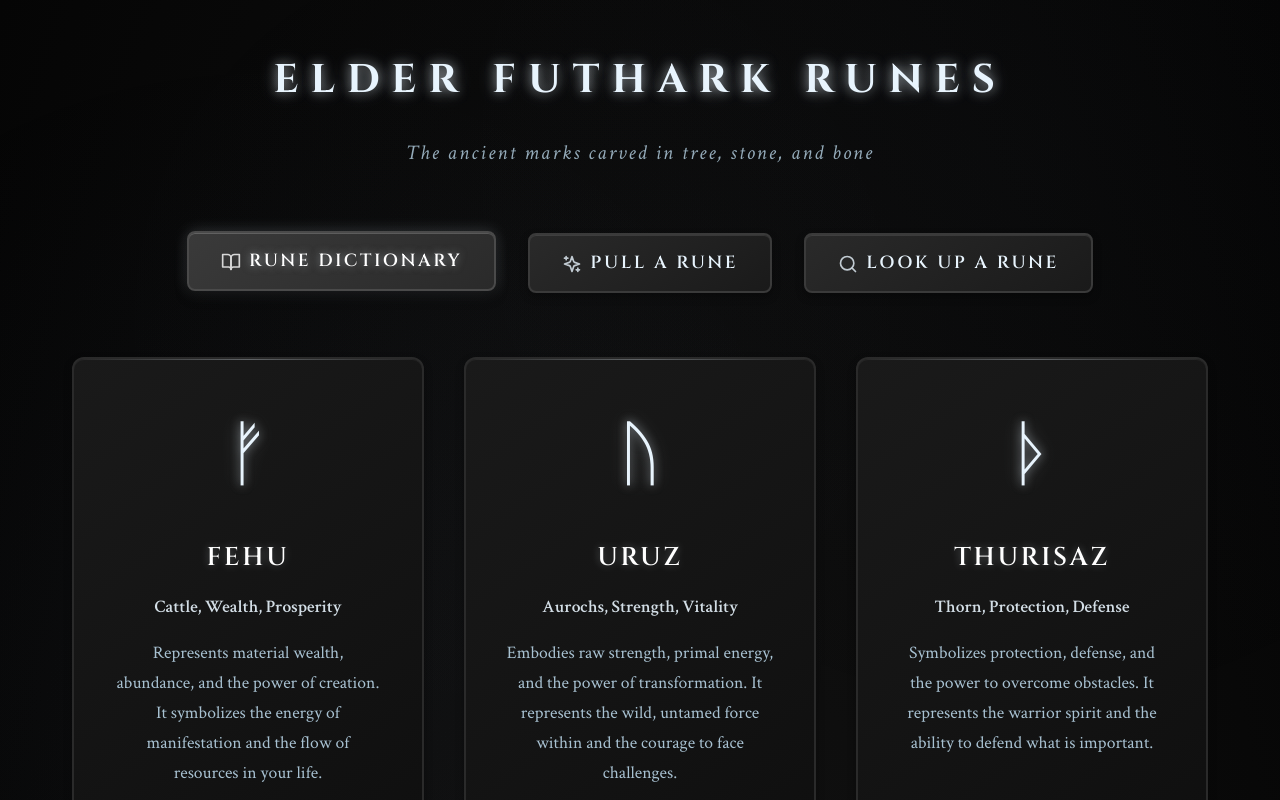
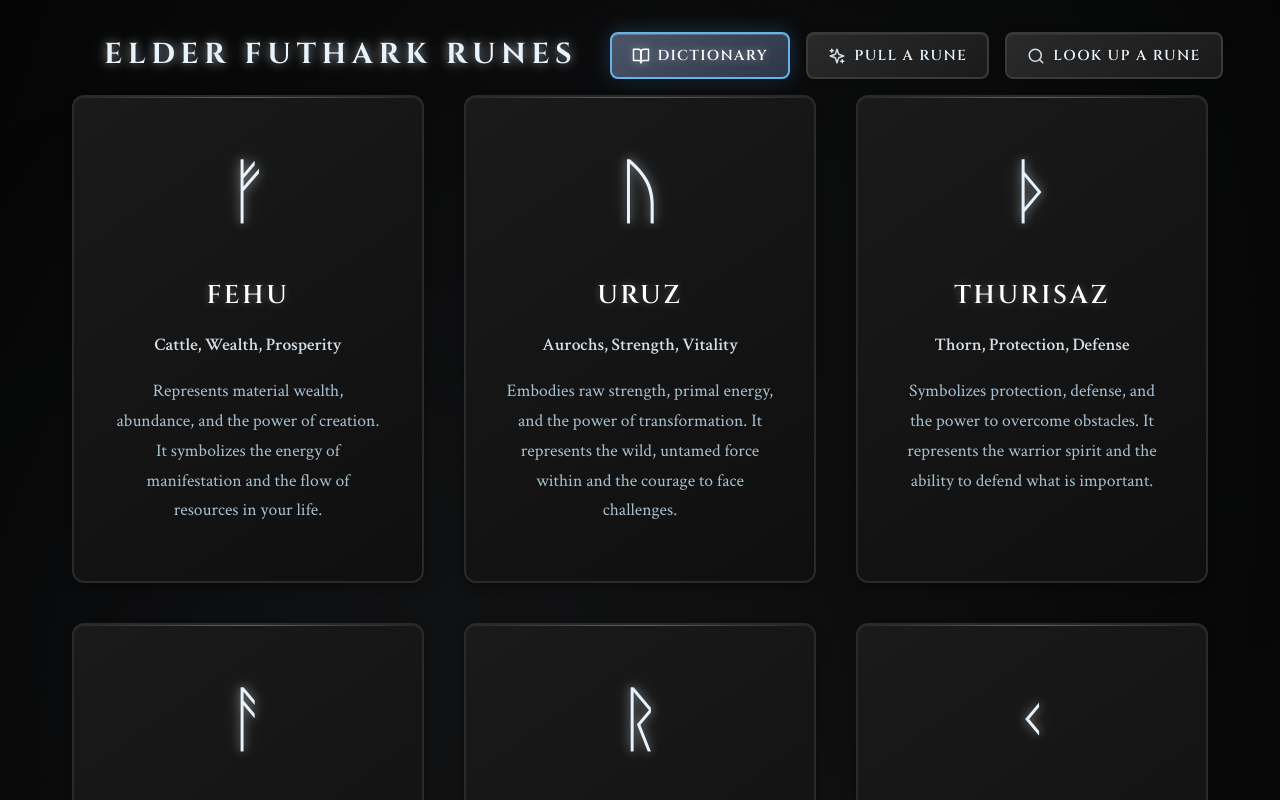
Before and after one commit to katalinkult/runes, a React (Vite) app: page / in a window 1280 px wide. Shown: the top 800 px of the page. Built offline with nearby package versions, Linux system fonts and the light colour scheme.

Commit message:
Menu bar added

```diff
--- a/src/App.tsx
+++ b/src/App.tsx
@@ -95,38 +95,37 @@ function App() {
 
   return (
     <div className="container">
-      <header className="header">
-        <h1 style={{ fontSize: activeTab === 'daily' ? '1.5rem' : '2.5rem' }}>
-          Elder Futhark Runes
-        </h1>
-        {activeTab === 'dictionary' && (
-          <p>The ancient marks carved in tree, stone, and bone</p>
-        )}
-      </header>
+      <div className="top-band">
+        <div className="top-band-content">
+          <h1 className="app-title">Elder Futhark Runes</h1>
 
-      <nav className="nav-tabs">
+          <nav className="top-nav">
             <button
-          className={`nav-tab ${activeTab === 'dictionary' ? 'active' : ''}`}
+              className={`nav-button ${activeTab === 'dictionary' ? 'active' : ''}`}
               onClick={() => handleTabChange('dictionary')}
             >
-          <BookOpen size={20} style={{ marginRight: '8px', verticalAlign: 'middle' }} />
-          Rune Dictionary
+              <BookOpen size={18} />
+              <span>Dictionary</span>
             </button>
+
             <button
-          className={`nav-tab ${activeTab === 'daily' ? 'active' : ''}`}
+              className={`nav-button ${activeTab === 'daily' ? 'active' : ''}`}
               onClick={() => handleTabChange('daily')}
             >
-          <Sparkles size={20} style={{ marginRight: '8px', verticalAlign: 'middle' }} />
-          Pull a Rune
+              <Sparkles size={18} />
+              <span>Pull a Rune</span>
             </button>
+
             <button
-          className={`nav-tab ${activeTab === 'lookup' ? 'active' : ''}`}
+              className={`nav-button ${activeTab === 'lookup' ? 'active' : ''}`}
               onClick={() => handleTabChange('lookup')}
             >
-          <Search size={20} style={{ marginRight: '8px', verticalAlign: 'middle' }} />
-          Look up a Rune
+              <Search size={18} />
+              <span>Look up a Rune</span>
             </button>
           </nav>
+        </div>
+      </div>
 
       {activeTab === 'dictionary' && (
         <div className="rune-grid">
--- a/src/index.css
+++ b/src/index.css
@@ -54,86 +54,73 @@ body::before {
 .container {
   max-width: 1200px;
   margin: 0 auto;
-  padding: 3rem 2rem;
+  padding: 1rem 2rem;
   width: 100%;
 }
 
-.header {
-  text-align: center;
-  margin-bottom: 4rem;
-  position: relative;
+.top-band {
+  position: sticky;
+  top: 0;
+  z-index: 100;
 }
 
-.header h1 {
+.top-band-content {
+  max-width: 1200px;
+  margin: 0 auto;
+  padding: 1rem 2rem;
+  display: flex;
+  align-items: center;
+  justify-content: space-between;
+  gap: 2rem;
+  width: 100%;
+}
+
+.app-title {
   font-family: 'Cinzel', serif;
-  font-size: 3.5rem;
+  font-size: 1.8rem;
   font-weight: 700;
-  margin-bottom: 1.5rem;
   color: #e8f4fd;
   text-transform: uppercase;
-  letter-spacing: 0.3em;
+  letter-spacing: 0.2em;
+  margin: 0;
   text-shadow:
     0 0 10px rgba(232, 244, 253, 0.5),
-    0 0 20px rgba(232, 244, 253, 0.3),
-    0 0 30px rgba(232, 244, 253, 0.1);
-  animation: glow 3s ease-in-out infinite alternate;
+    0 0 20px rgba(232, 244, 253, 0.3);
+  white-space: nowrap;
 }
 
-@keyframes glow {
-  from {
-    text-shadow:
-      0 0 10px rgba(232, 244, 253, 0.5),
-      0 0 20px rgba(232, 244, 253, 0.3),
-      0 0 30px rgba(232, 244, 253, 0.1);
-  }
-  to {
-    text-shadow:
-      0 0 15px rgba(232, 244, 253, 0.7),
-      0 0 25px rgba(232, 244, 253, 0.4),
-      0 0 35px rgba(232, 244, 253, 0.2);
-  }
+.top-nav {
+  display: flex;
+  gap: 1rem;
+  align-items: center;
 }
 
-.header p {
-  font-family: 'Crimson Text', serif;
-  font-size: 1.3rem;
-  opacity: 0.8;
-  max-width: 600px;
-  margin: 0 auto;
-  font-style: italic;
-  letter-spacing: 0.1em;
-  color: #b8d4e6;
-}
-
-.nav-tabs {
-  display: flex;
-  justify-content: center;
-  gap: 2rem;
-  margin-bottom: 4rem;
-}
-
-.nav-tab {
+.nav-button {
   font-family: 'Cinzel', serif;
-  padding: 1rem 2rem;
   background: linear-gradient(145deg, #2a2a2a, #1a1a1a);
   border: 2px solid #3a3a3a;
   border-radius: 8px;
   color: #e8f4fd;
-  text-decoration: none;
+  padding: 0.75rem 1.25rem;
+  font-size: 0.9rem;
   font-weight: 600;
-  font-size: 1.1rem;
-  transition: all 0.4s ease;
   cursor: pointer;
+  transition: all 0.3s ease;
+  display: flex;
+  align-items: center;
+  gap: 0.5rem;
   text-transform: uppercase;
-  letter-spacing: 0.15em;
+  letter-spacing: 0.1em;
   position: relative;
   overflow: hidden;
   box-shadow:
-    0 4px 8px rgba(0, 0, 0, 0.3),
-    inset 0 1px 0 rgba(255, 255, 255, 0.1);
+    0 2px 8px rgba(0, 0, 0, 0.3),
+    inset 0 1px 0 rgba(255, 255, 255, 0.05);
+  min-height: 44px;
+  white-space: nowrap;
 }
 
-.nav-tab::before {
+.nav-button::before {
   content: '';
   position: absolute;
   top: 0;
@@ -144,26 +131,41 @@ body::before {
   transition: left 0.5s ease;
 }
 
-.nav-tab:hover::before {
+.nav-button:hover::before {
   left: 100%;
 }
 
-.nav-tab:hover,
-.nav-tab.active {
+.nav-button:hover {
   background: linear-gradient(145deg, #3a3a3a, #2a2a2a);
-  border-color: #4a4a4a;
+  border-color: #4a5568;
+  transform: translateY(-1px);
+  box-shadow:
+    0 4px 12px rgba(0, 0, 0, 0.4),
+    0 0 15px rgba(232, 244, 253, 0.2),
+    inset 0 1px 0 rgba(255, 255, 255, 0.1);
+  text-shadow: 0 0 8px rgba(232, 244, 253, 0.5);
+}
+
+.nav-button.active {
+  background: linear-gradient(145deg, #4a5568, #2d3748);
+  border-color: #63b3ed;
   color: #ffffff;
-  transform: translateY(-2px);
   box-shadow:
-    0 6px 12px rgba(0, 0, 0, 0.4),
-    0 0 15px rgba(232, 244, 253, 0.2),
+    0 4px 12px rgba(0, 0, 0, 0.4),
+    0 0 20px rgba(99, 179, 237, 0.3),
     inset 0 1px 0 rgba(255, 255, 255, 0.2);
   text-shadow: 0 0 8px rgba(232, 244, 253, 0.5);
 }
 
-.nav-tab svg {
-  margin-right: 0.5rem;
-  opacity: 0.8;
+.nav-button svg {
+  opacity: 0.9;
+  transition: all 0.3s ease;
+}
+
+.nav-button:hover svg,
+.nav-button.active svg {
+  opacity: 1;
+  filter: drop-shadow(0 0 4px rgba(232, 244, 253, 0.5));
 }
 
 .rune-grid {
@@ -355,18 +357,29 @@ body::before {
 
 @media (max-width: 768px) {
   .container {
-    padding: 2rem 1rem;
+    padding: 1rem;
   }
 
-  .header h1 {
-    font-size: 2.5rem;
-    letter-spacing: 0.2em;
+  .top-band-content {
+    padding: 1rem;
+    flex-direction: column;
+    gap: 1rem;
   }
 
-  .nav-tabs {
-    flex-direction: column;
-    align-items: center;
-    gap: 1rem;
+  .app-title {
+    font-size: 1.4rem;
+    letter-spacing: 0.15em;
+  }
+
+  .top-nav {
+    gap: 0.5rem;
+    flex-wrap: wrap;
+    justify-content: center;
+  }
+
+  .nav-button {
+    padding: 0.6rem 1rem;
+    font-size: 0.8rem;
   }
 
   .rune-grid {
```
Lines whose indentation alone changed are shown as unchanged.
